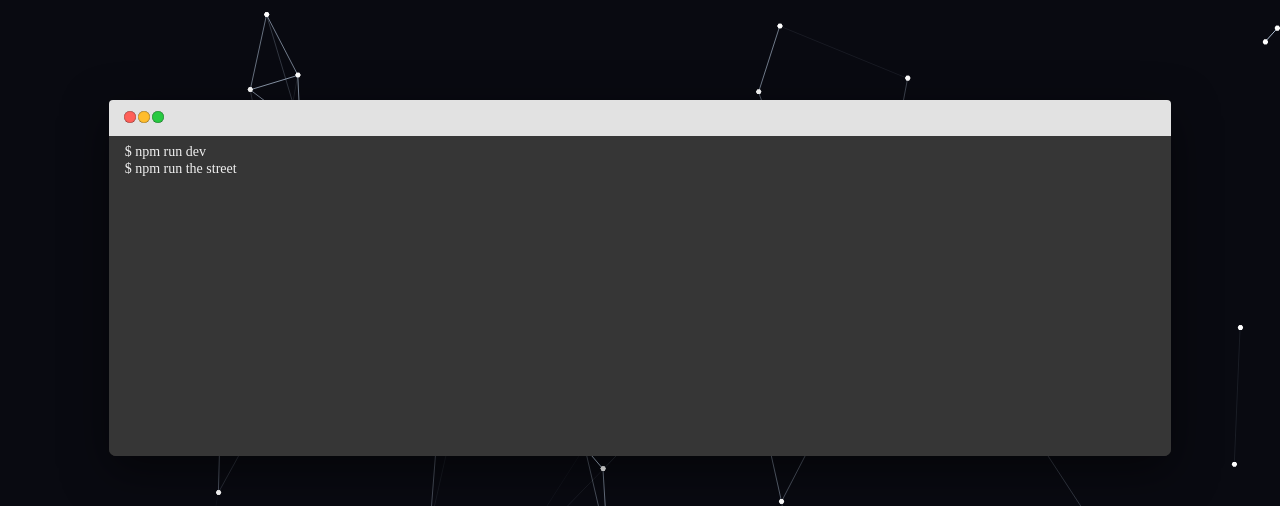
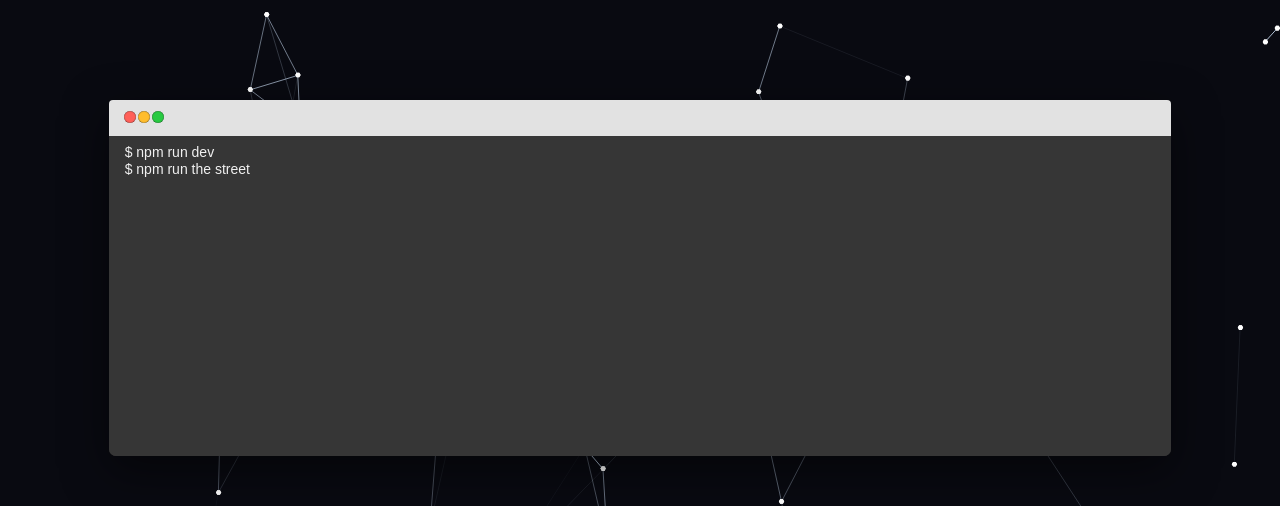
Before and after one commit to ShivanshVij/shivanshvij.com, a Vue app: page / in a window 1280 px wide. Shown: the top 506 px of the page. Built offline with nearby package versions, Linux system fonts and the light colour scheme.

Commit message:
Changing font

```diff
--- a/src/views/Home.vue
+++ b/src/views/Home.vue
@@ -256,7 +256,7 @@ export default {
     padding: 0;
     border-bottom-left-radius: 7px;
     border-bottom-right-radius: 7px;
-    font-family: "U";
+    font-family: sans-serif;
 
   }
 
```
